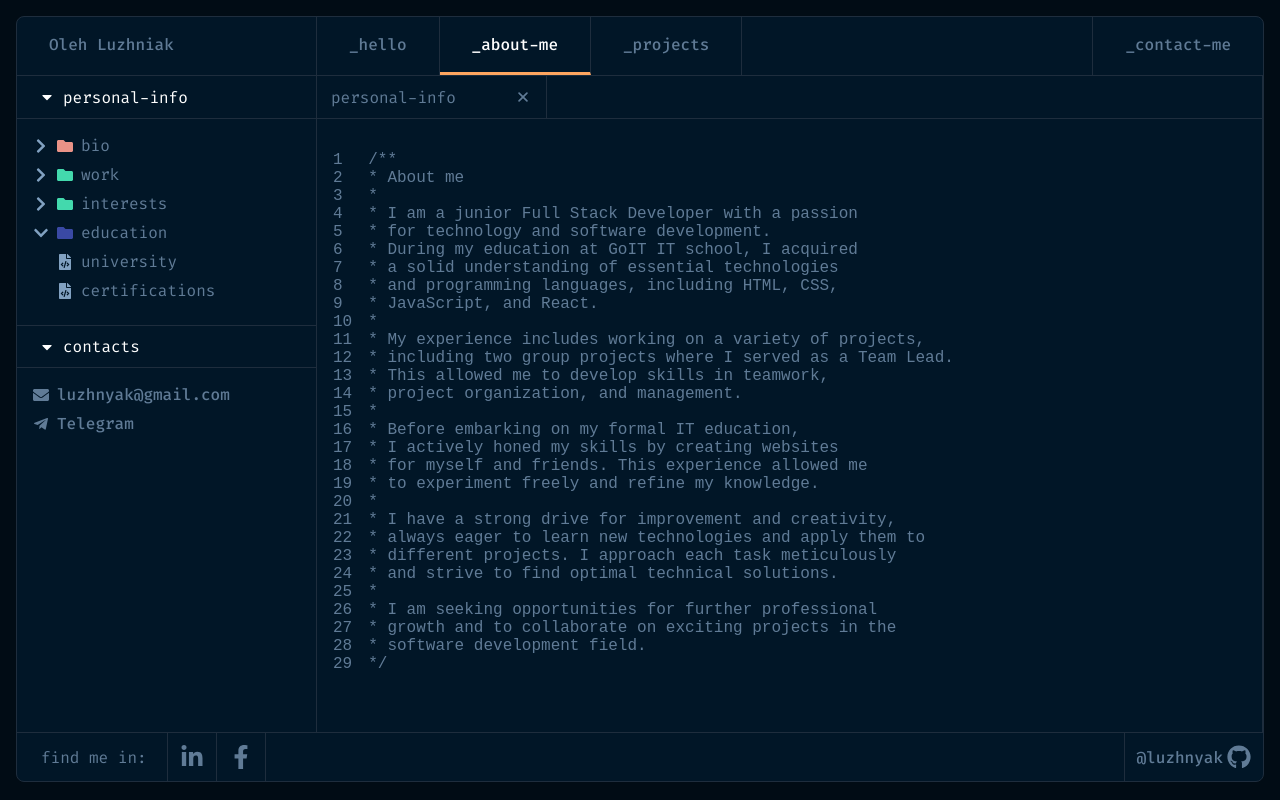
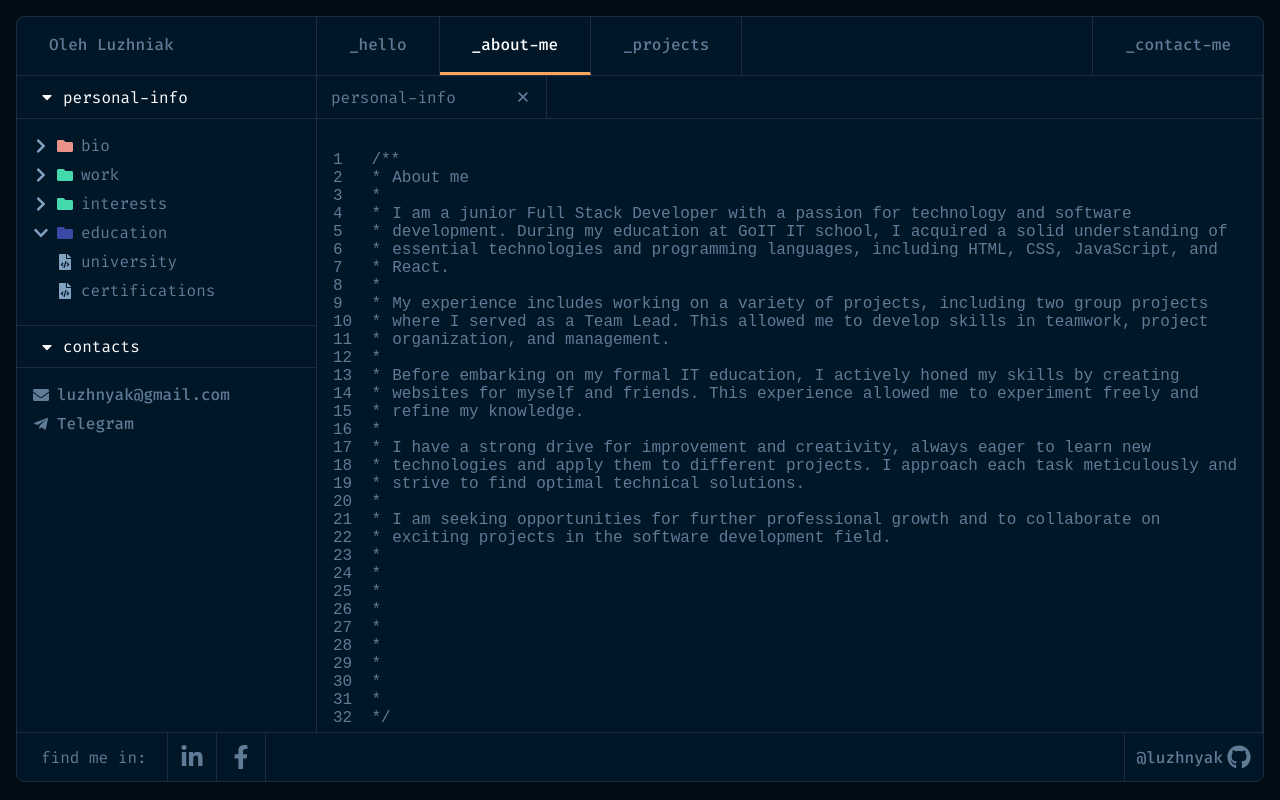
Before and after one commit to luzhnyak/portfolio, a React (Vite) app: page /about in a window 1280 px wide. Built offline with nearby package versions, Linux system fonts and the light colour scheme.

Commit message:
change about page

```diff
--- a/src/components/AboutContent/AboutContent.styled.ts
+++ b/src/components/AboutContent/AboutContent.styled.ts
@@ -3,7 +3,12 @@ import styled from "styled-components";
 export const ContentWrapper = styled.div`
   width: 100%;
   height: 100%;
+  font-family: monospace;
   padding: 16px;
   display: flex;
-  gap: 16px;
+  gap: 0px;
+  & div {
+    margin-top: 1em;
+    margin-left: -8px;
+  }
 `;
--- a/src/components/AboutContent/AboutContent.tsx
+++ b/src/components/AboutContent/AboutContent.tsx
@@ -7,16 +7,14 @@ type Props = {
 };
 
 const AboutContent: React.FC<Props> = ({ content }) => {
-  const namberOfRow = generateNumberOfRow(content);
+  const namberOfRow = generateNumberOfRow(32);
 
   return (
     <ContentWrapper>
       <pre>
         <code>{namberOfRow}</code>
       </pre>
-      <pre>
-        <code>{content}</code>
-      </pre>
+      <div>{content}</div>
     </ContentWrapper>
   );
 };
--- a/src/data/aboutData.ts
+++ /dev/null
@@ -1,103 +0,0 @@
-export const aboutData = {
-  bio: `
-/**
-* About me
-*
-* I am a junior Full Stack Developer with a passion
-* for technology and software development.
-* During my education at GoIT IT school, I acquired
-* a solid understanding of essential technologies
-* and programming languages, including HTML, CSS,
-* JavaScript, and React.
-*
-* My experience includes working on a variety of projects,
-* including two group projects where I served as a Team Lead.
-* This allowed me to develop skills in teamwork,
-* project organization, and management.
-*
-* Before embarking on my formal IT education,
-* I actively honed my skills by creating websites
-* for myself and friends. This experience allowed me
-* to experiment freely and refine my knowledge.
-*
-* I have a strong drive for improvement and creativity,
-* always eager to learn new technologies and apply them to
-* different projects. I approach each task meticulously
-* and strive to find optimal technical solutions.
-*
-* I am seeking opportunities for further professional
-* growth and to collaborate on exciting projects in the
-* software development field.
-*/
-`.trim(),
-  certifications: `
-/**
-* Certifications
-*
-* Основи Web UI розробки 2022
-*
-* Introduction to TensorFlow for Artificial
-* Intelligence, Machine Learning, and Deep Learning
-*
-* Convolutional Neural Networks in TensorFlow
-*/
-`.trim(),
-  interests: `
-/**
-* My interests are marked by diversity and activity,
-* reflecting my love for nature and physical engagement.
-*
-*
-* Fishing:
-* Since my early childhood, fishing has evolved from a mere
-* hobby to a true passion. Ventures to serene water bodies,
-* the tranquility, and the harmony of nature during fishing
-* inspire me. I believe in the importance of preserving the
-* natural environment and ethical fishing, where each caught
-* specimen is returned to the water. My experiences and
-* achievements in this pursuit add color to my life.
-*
-* Cycling:
-* Cycling is another significant passion of mine. I adore
-* the feeling of the wind on my face during a swift ride
-* and discovering new places and routes on two wheels.
-* Cycling for me is not just physical activity but also
-* a way to maintain a healthy lifestyle
-* and high energy levels.
-*
-* These two pursuits not only define my personality but
-* also testify to my dedication to nature, health, and
-* an active way of life. I am confident that these diverse
-* interests will help me apply and develop various skills
-* in different aspects of life.
-*/
-`.trim(),
-  university: `
-/**
-* Education
-*
-* IT School GoIT
-* 2023
-* Full Stack Developer
-*
-* Kamianets-Podilskyi State University
-* 1999 – 2004
-* Master, Physics and Informatics
-*/
-`.trim(),
-  work: `
-/**
-* Work
-*
-* ARS-ceramica (Computer systems engineer)
-* January 2006 - March 2023 (17 years 3 months)
-* Maintenance of: computer equipment,
-* video surveillance systems, security signaling,
-* telephony.
-*
-* Ukravto (Analyst manager)
-* July 2004 - May 2005 (11 months)
-* Analyzed product sales. Ordered goods from suppliers.
-*/
-`.trim(),
-};
--- /dev/null
+++ b/src/data/aboutData.tsx
@@ -0,0 +1,122 @@
+export const aboutData = {
+  bio: (
+    <p>
+      <br />
+      About me
+      <br />
+      <br />
+      I am a junior Full Stack Developer with a passion for technology and
+      software development. During my education at GoIT IT school, I acquired a
+      solid understanding of essential technologies and programming languages,
+      including HTML, CSS, JavaScript, and React.
+      <br />
+      <br />
+      My experience includes working on a variety of projects, including two
+      group projects where I served as a Team Lead. This allowed me to develop
+      skills in teamwork, project organization, and management.
+      <br />
+      <br />
+      Before embarking on my formal IT education, I actively honed my skills by
+      creating websites for myself and friends. This experience allowed me to
+      experiment freely and refine my knowledge.
+      <br />
+      <br />
+      I have a strong drive for improvement and creativity, always eager to
+      learn new technologies and apply them to different projects. I approach
+      each task meticulously and strive to find optimal technical solutions.
+      <br />
+      <br />
+      I am seeking opportunities for further professional growth and to
+      collaborate on exciting projects in the software development field.
+      <br />
+    </p>
+  ),
+  certifications: (
+    <p>
+      <br />
+      Certifications:
+      <br />
+      <br />
+      Основи Web UI розробки 2022
+      <br />
+      <br />
+      Introduction to TensorFlow for Artificial Intelligence, Machine Learning,
+      and Deep Learning
+      <br />
+      <br />
+      Convolutional Neural Networks in TensorFlow
+    </p>
+  ),
+  interests: (
+    <p>
+      <br />
+      My interests are marked by diversity and activity, reflecting my love for
+      nature and physical engagement.
+      <br />
+      <br />
+      Fishing: Since my early childhood, fishing has evolved from a mere hobby
+      to a true passion. Ventures to serene water bodies, the tranquility, and
+      the harmony of nature during fishing inspire me. I believe in the
+      importance of preserving the natural environment and ethical fishing,
+      where each caught specimen is returned to the water. My experiences and
+      achievements in this pursuit add color to my life.
+      <br />
+      <br />
+      Cycling: Cycling is another significant passion of mine. I adore the
+      feeling of the wind on my face during a swift ride and discovering new
+      places and routes on two wheels. Cycling for me is not just physical
+      activity but also a way to maintain a healthy lifestyle and high energy
+      levels.
+      <br />
+      <br />
+      These two pursuits not only define my personality but also testify to my
+      dedication to nature, health, and an active way of life. I am confident
+      that these diverse interests will help me apply and develop various skills
+      in different aspects of life. <br />
+    </p>
+  ),
+  university: (
+    <p>
+      <br />
+      Education
+      <br />
+      <br />
+      IT School GoIT
+      <br />
+      2023
+      <br />
+      Full Stack Developer
+      <br />
+      <br />
+      Kamianets-Podilskyi State University
+      <br />
+      1999 – 2004
+      <br />
+      Master, Physics and Informatics
+      <br />
+      <br />
+    </p>
+  ),
+  work: (
+    <p>
+      <br />
+      Work
+      <br />
+      <br />
+      ARS-ceramica (Computer systems engineer)
+      <br />
+      January 2006 - March 2023 (17 years 3 months)
+      <br />
+      Maintenance of: computer equipment, video surveillance systems, security
+      signaling, telephony.
+      <br />
+      <br />
+      Ukravto (Analyst manager)
+      <br />
+      July 2004 - May 2005 (11 months)
+      <br />
+      Analyzed product sales. Ordered goods from suppliers.
+      <br />
+    </p>
+  ),
+};
--- a/src/helpers/generateNumberOfRow.ts
+++ b/src/helpers/generateNumberOfRow.ts
@@ -1,11 +1,9 @@
-export const generateNumberOfRow = (text: string): string => {
-  const countRow = text.split("\n").length - 1;
+export const generateNumberOfRow = (countRow: number): string => {
+  let namberOfRow = "1   /**\n";
 
-  let namberOfRow = "";
-
-  for (let i = 1; i <= countRow + 1; i++) {
-    namberOfRow += `${i}\n`;
+  for (let i = 2; i <= countRow; i++) {
+    namberOfRow += `${String(i).padEnd(3, " ")} *\n`;
   }
 
-  return namberOfRow;
+  return namberOfRow.trim() + "/";
 };
```
